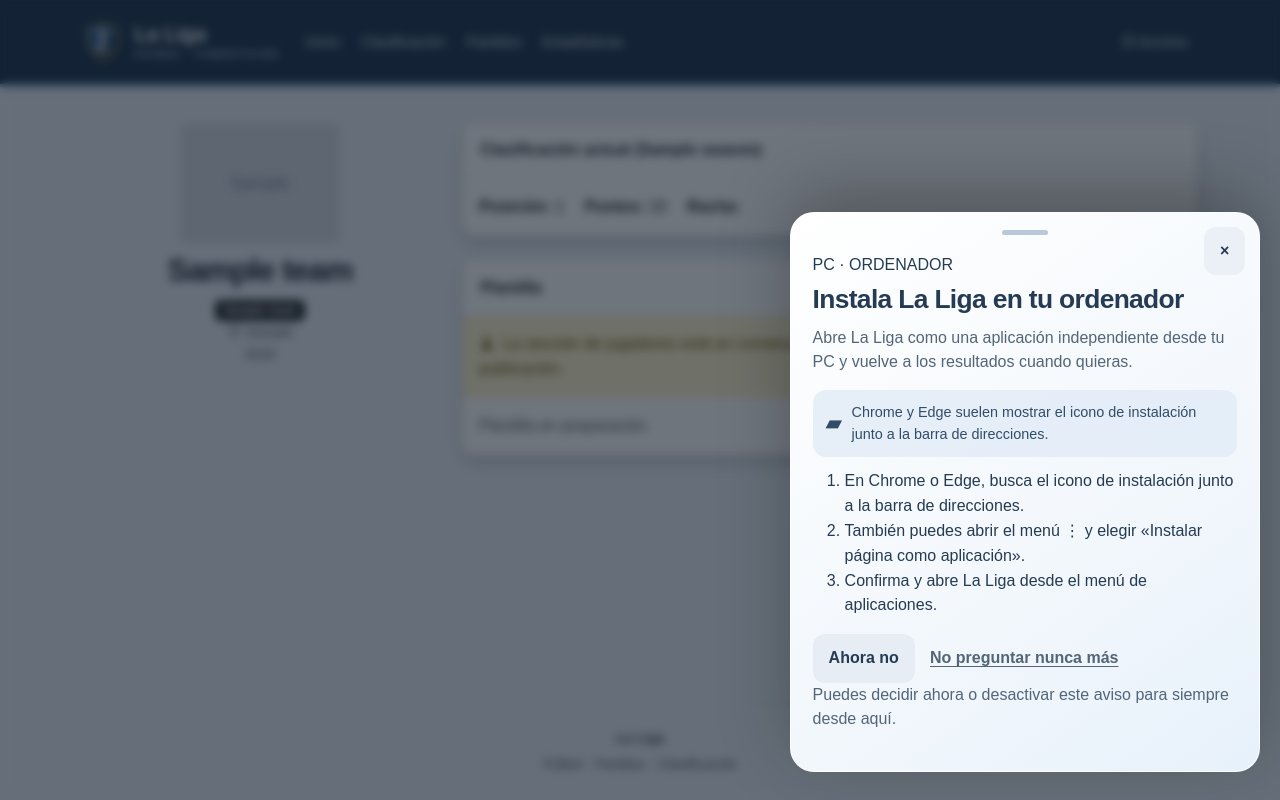
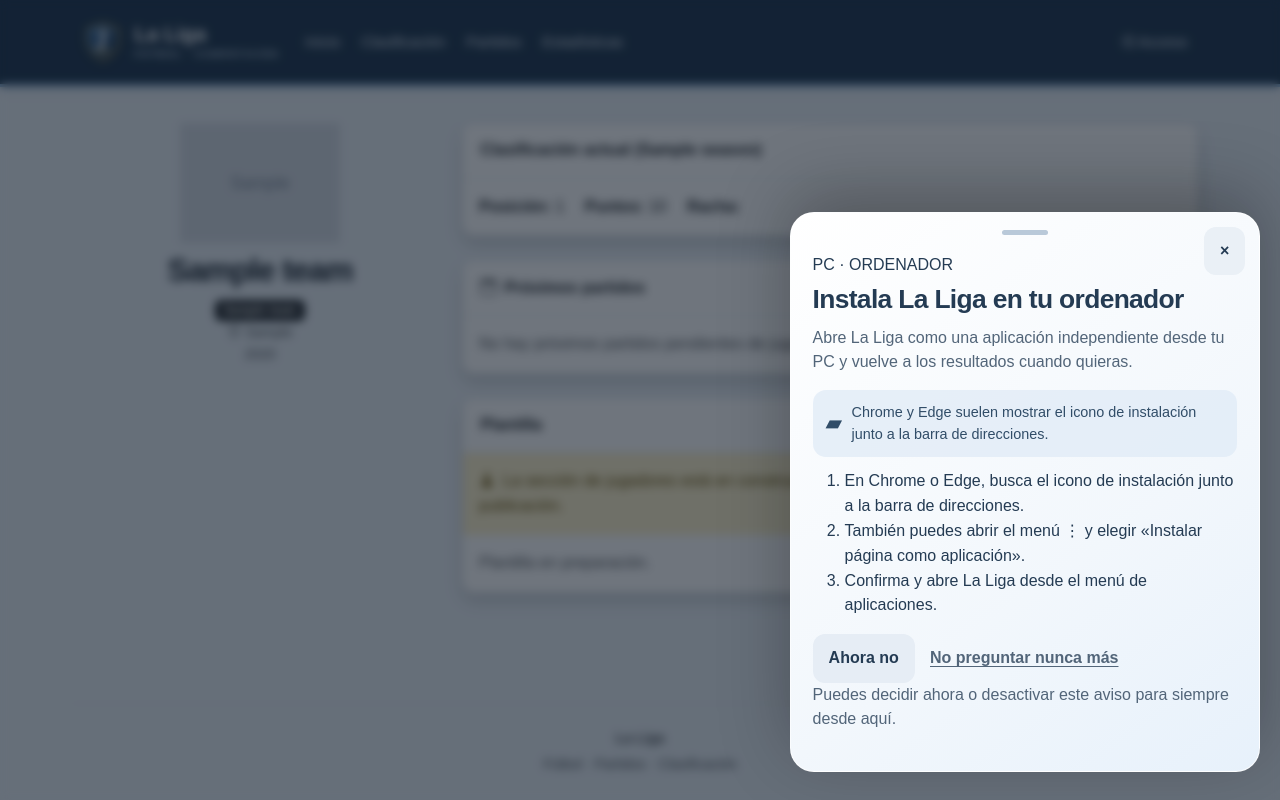
Before and after one commit to SoyIzanG/Planadeu, a Flask app: a page that uses app/templates/teams/profile.html in a window 1280 px wide. Run offline with Flask 3, Linux system fonts and the light colour scheme; tables that the repository leaves empty hold one stand-in row (values such as "Sample post"); grey boxes marked "Sample" are stand-in pictures.

Commit message:
Show each team's upcoming matches

```diff
--- a/app/templates/teams/profile.html
+++ b/app/templates/teams/profile.html
@@ -36,6 +36,31 @@
         </div>
         {% endif %}
 
+        <div class="card shadow mb-4">
+            <div class="card-header"><i class="bi bi-calendar-event me-2"></i>Próximos partidos</div>
+            {% if upcoming_matches %}
+            <div class="list-group list-group-flush">
+                {% for m in upcoming_matches %}
+                <a href="{{ url_for('matches.detail', match_id=m.id) }}" class="list-group-item list-group-item-action d-flex align-items-center justify-content-between gap-3">
+                    <div>
+                        <div class="fw-semibold">{{ m.home_team.name }} <span class="text-muted">vs</span> {{ m.away_team.name }}</div>
+                        <small class="text-muted">Jornada {{ 1 if m.matchday == 5 else m.matchday }}</small>
+                    </div>
+                    <div class="text-end text-nowrap">
+                        {% if m.home_team.name == 'UE Planadeu' or m.away_team.name == 'UE Planadeu' %}
+                        <small class="text-warning fw-semibold">Fecha por confirmar</small>
+                        {% else %}
+                        <small>{{ m.kickoff.strftime('%d/%m/%Y · %H:%M') }}</small>
+                        {% endif %}
+                    </div>
+                </a>
+                {% endfor %}
+            </div>
+            {% else %}
+            <div class="card-body text-muted">No hay próximos partidos pendientes de jugar para esta temporada.</div>
+            {% endif %}
+        </div>
+
         <div class="card shadow">
             <div class="card-header d-flex align-items-center justify-content-between"><span>Plantilla</span><span class="badge bg-warning text-dark">EN CONSTRUCCIÓN</span></div>
             <div class="card-body p-0">
```
